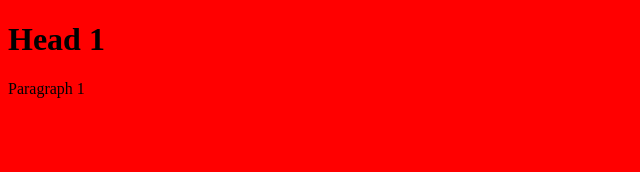
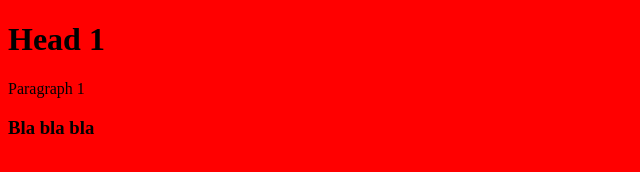
Before and after one commit to gkyulhanov/git-tut, a plain HTML site: page index.html in a window 1280 px wide. Shown: the whole page, without its empty margins (0-640 px from the left). Drawn offline with Linux system fonts and the light colour scheme.

Commit message:
added bla bla

```diff
--- a/index.html
+++ b/index.html
@@ -9,5 +9,6 @@
 <body>
     <h1>Head 1</h1>
     <p>Paragraph 1</p>
+    <h3>Bla bla bla</h3>
 </body>
 </html>
```
